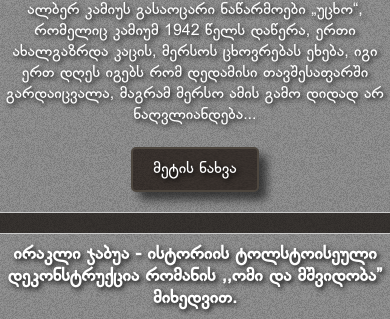
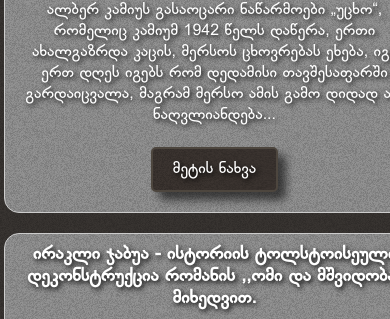
Before and after one commit to Bloodcrane/PalaceOfCognition-Testing, a plain HTML site: page articles.html in a window 390 px wide. Shown: the part 436-755 px from the top of the page. Drawn offline with Linux system fonts and the light colour scheme.

Commit message:
Style fix

```diff
--- a/style.css
+++ b/style.css
@@ -242,6 +242,10 @@ header {
         display:block;
     }
 
+    .container2{
+        left: 55%;
+    }
+
     .container{
         max-width: 490px;
         width: 400px;
```
